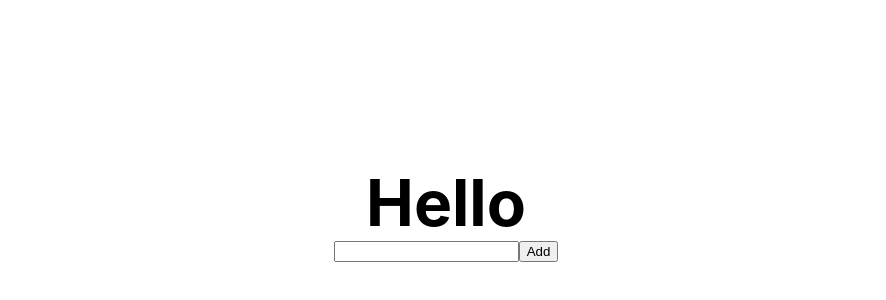
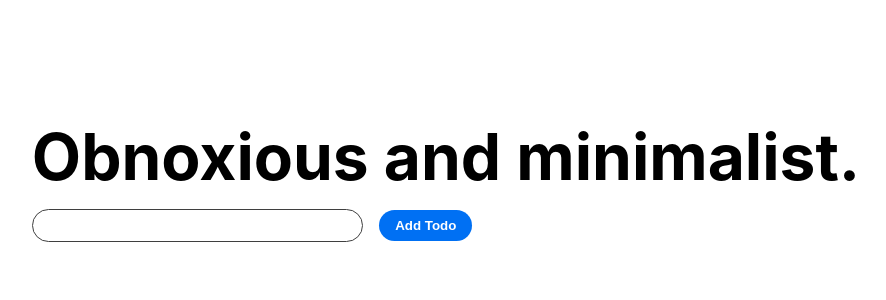
Before and after one commit to wyattlake/recoil-testing, a Next.js app: page / in a window 1280 px wide. Shown: the part 186-486 px from the top of the page, without its empty margins (194-1080 px from the left). Built offline with nearby package versions, Linux system fonts and the light colour scheme.

Commit message:
Basic CSS

```diff
--- a/components/TodoItem.tsx
+++ b/components/TodoItem.tsx
@@ -2,6 +2,7 @@ import React from "react";
 import { useRecoilState } from "recoil";
 import { todoListState } from "state/todoList";
 import { todoItem } from "models/TodoItem";
+import styles from "styles/Home.module.css";
 
 type TodoItemProps = {
     item: todoItem;
@@ -16,7 +17,6 @@ export const TodoItem: React.FC<TodoItemProps> = (props) => {
             ...props.item,
             text: value,
         });
-
         setTodoList(newList);
     };
 
@@ -36,18 +36,24 @@ export const TodoItem: React.FC<TodoItemProps> = (props) => {
     };
 
     return (
-        <div>
+        <div className={styles.card}>
             <input
                 type="text"
                 value={props.item.text}
                 onChange={editItemText}
+                className={styles.cardText}
             />
-            <input
-                type="checkbox"
-                checked={props.item.isComplete}
-                onChange={toggleItemCompletion}
-            />
-            <button onClick={deleteItem}>X</button>
+            <div className={styles.cardButtons}>
+                <input
+                    type="checkbox"
+                    checked={props.item.isComplete}
+                    onChange={toggleItemCompletion}
+                    className={styles.checkBox}
+                />
+                <button onClick={deleteItem} className={styles.deleteButton}>
+                    X
+                </button>
+            </div>
         </div>
     );
 };
--- a/components/TodoItemCreator.tsx
+++ b/components/TodoItemCreator.tsx
@@ -1,14 +1,15 @@
 import { todoItem } from "models/TodoItem";
-import React, { useState } from "react";
+import React, { HTMLProps, useState } from "react";
 import { useSetRecoilState } from "recoil";
 import { todoListState } from "state/todoList";
+import styles from "styles/Home.module.css";
 
-export const TodoItemCreator = ({}) => {
+export const TodoItemCreator: React.FC<HTMLProps<HTMLDivElement>> = (props) => {
     const [inputValue, setInputValue] = useState("");
     const setTodoList = useSetRecoilState(todoListState);
 
     const addItem = () => {
-        setTodoList((oldTodoList: todoItem[]) => [
+        setTodoList((oldTodoList) => [
             ...oldTodoList,
             {
                 id: getId(),
@@ -24,9 +25,16 @@ export const TodoItemCreator = ({}) => {
     };
 
     return (
-        <div>
-            <input type="text" value={inputValue} onChange={onChange} />
-            <button onClick={addItem}>Add</button>
+        <div {...props}>
+            <input
+                type="text"
+                value={inputValue}
+                className={styles.topCard}
+                onChange={onChange}
+            />
+            <button onClick={addItem} className={styles.addButton}>
+                Add Todo
+            </button>
         </div>
     );
 };
--- a/components/TodoList.tsx
+++ b/components/TodoList.tsx
@@ -3,12 +3,13 @@ import { useRecoilValue } from "recoil";
 import { todoListState } from "state/todoList";
 import { TodoItem } from "./TodoItem";
 import { TodoItemCreator } from "./TodoItemCreator";
+import styles from "styles/Home.module.css";
 
 export const TodoList: React.FC = ({}) => {
     const todoList = useRecoilValue(todoListState);
     return (
         <>
-            <TodoItemCreator />
+            <TodoItemCreator className={styles.todoItemCreator} />
             {todoList.map((todoItem) => (
                 <TodoItem key={todoItem.id} item={todoItem} />
             ))}
--- a/pages/index.tsx
+++ b/pages/index.tsx
@@ -11,7 +11,7 @@ export default function Home() {
                 <link rel="icon" href="/favicon.ico" />
             </Head>
             <main className={styles.main}>
-                <h1 className={styles.title}>Hello</h1>
+                <h1 className={styles.title}>Obnoxious and minimalist.</h1>
                 <TodoList />
             </main>
         </div>
--- a/state/todoList.ts
+++ b/state/todoList.ts
@@ -1,6 +1,7 @@
 import { atom } from "recoil";
+import { todoItem } from "models/TodoItem";
 
-export const todoListState = atom({
+export const todoListState = atom<todoItem[]>({
     key: "todoListState",
     default: [],
 });
--- a/styles/Home.module.css
+++ b/styles/Home.module.css
@@ -13,7 +13,6 @@
     display: flex;
     flex-direction: column;
     justify-content: center;
-  align-items: center;
 }
 
 .footer {
@@ -67,8 +66,8 @@
     border-radius: 5px;
     padding: 0.75rem;
     font-size: 1.1rem;
-  font-family: Menlo, Monaco, Lucida Console, Liberation Mono, DejaVu Sans Mono,
-    Bitstream Vera Sans Mono, Courier New, monospace;
+    font-family: Menlo, Monaco, Lucida Console, Liberation Mono,
+        DejaVu Sans Mono, Bitstream Vera Sans Mono, Courier New, monospace;
 }
 
 .grid {
@@ -81,15 +80,52 @@
 }
 
 .card {
-  margin: 1rem;
+    margin: 1rem 0rem;
     flex-basis: 45%;
     padding: 1.5rem;
     text-align: left;
     color: inherit;
     text-decoration: none;
-  border: 1px solid #eaeaea;
+    border: 1px solid #3f3f3f;
     border-radius: 10px;
     transition: color 0.15s ease, border-color 0.15s ease;
+    display: flex;
+}
+
+.topCard {
+    margin: 1rem 0rem;
+    width: 40%;
+    padding: 0.5rem 1rem;
+    text-align: left;
+    color: inherit;
+    text-decoration: none;
+    border: 1px solid #3f3f3f;
+    margin-right: 1rem;
+    border-radius: 50px;
+    transition: color 0.15s ease, border-color 0.15s ease;
+}
+
+.addButton {
+    padding: 0.5rem 1rem;
+    text-align: center;
+    border-radius: 50px;
+    background-color: #0070f3;
+    color: white;
+    font-weight: 900;
+    border: none;
+}
+
+.addButton:hover,
+.addButton:focus,
+.addButton:hover {
+    outline: none;
+}
+
+.topCard:hover,
+.topCard:focus,
+.topCard:active {
+    border-color: #0070f3;
+    outline: none;
 }
 
 .card:hover,
@@ -110,6 +146,19 @@
     line-height: 1.5;
 }
 
+.cardText {
+    border: none;
+    width: 80%;
+}
+
+.cardText:focus {
+    outline: none;
+}
+
+.cardButtons {
+    margin-left: auto;
+}
+
 .logo {
     height: 1em;
 }
@@ -120,3 +169,23 @@
         flex-direction: column;
     }
 }
+
+.todoItemCreator {
+    margin-bottom: 50px;
+}
+
+.checkBox {
+    transform: scale(2);
+}
+
+.deleteButton {
+    width: 25px;
+    height: 25px;
+    margin-left: 20px;
+    border: none;
+    background-color: #0070f3;
+    border-radius: 3px;
+    font-size: 20px;
+    color: white;
+    font-weight: 900;
+}
```
Lines whose indentation alone changed are shown as unchanged.
